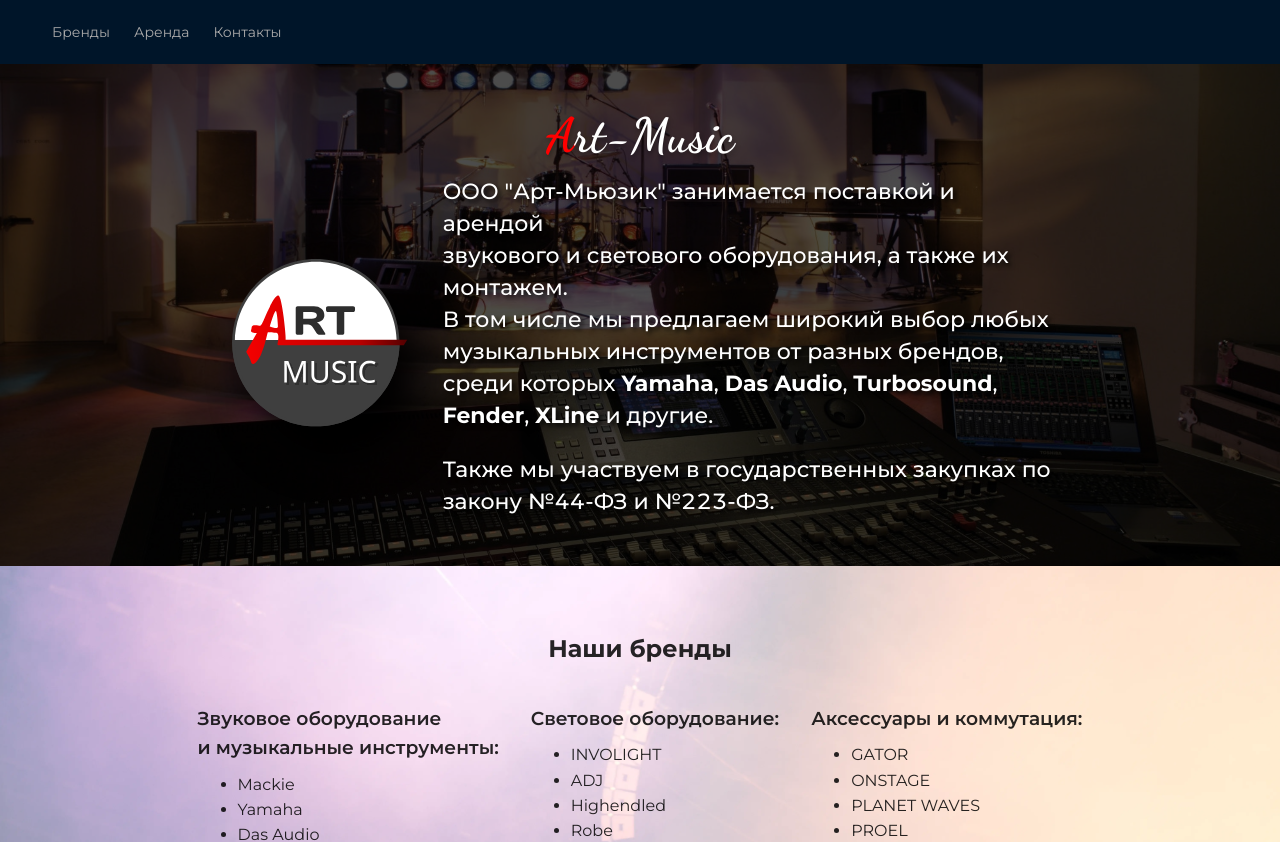
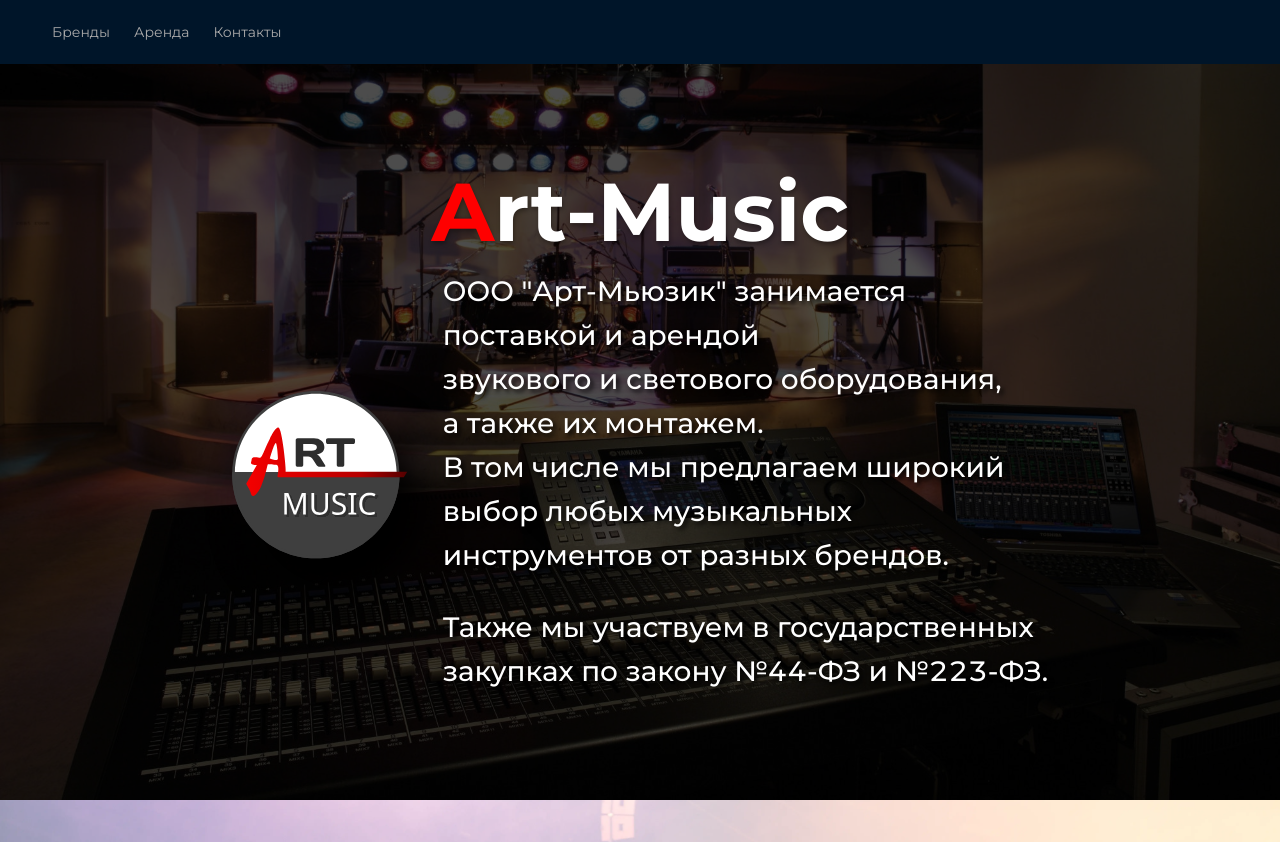
Before and after one commit to vladcyb/art-music, a React (Create React App) app: page / in a window 1280 px wide. Shown: the top 842 px of the page. Built offline with nearby package versions, Linux system fonts and the light colour scheme; a web font is replaced by a local one.

Commit message:
new version

```diff
--- a/src/index.scss
+++ b/src/index.scss
@@ -50,12 +50,8 @@
   background-image: url("./assets/i/lights.webp");
   background-size: cover;
   background-attachment: fixed;
-}
-
-body,
-.ant-card {
   font-family: 'Montserrat', sans-serif;
-  font-size: 16px;
+  font-size: 18px;
 }
 
 h2 {
--- a/src/pages/Info/Info.scss
+++ b/src/pages/Info/Info.scss
@@ -1,13 +1,13 @@
 @use '../../assets/scss/vars' as *;
 
 .info {
-  font-size: 22px;
+  font-size: 28px;
   text-shadow: 3px 3px 4px rgba(0, 0, 0, 0.8);
+  min-height: calc(100vh - var(--header-height));
 
   &__title {
     text-align: center;
-    font-family: 'Dancing Script', serif;
-    font-size: 48px;
+    font-size: 82px;
     position: relative;
     line-height: 100%;
     margin: 0;
@@ -23,11 +23,11 @@
 
   &__wrapper {
     position: relative;
-    padding: 48px 0;
+    //padding: 98px 0;
   }
 
   &__content {
-    line-height: 32px;
+    //line-height: 32px;
 
     p:last-child {
       margin: 0;
@@ -40,13 +40,18 @@
 
   &__logo {
     width: 100%;
-    max-width: 200px;
+    //max-width: 200px;
     filter: drop-shadow(20px 30px 20px rgba(0, 0, 0, 1));
   }
 
   &__content-wrapper {
     color: white;
     font-weight: 500;
+    //min-height: 100vh;
+    min-height: calc(100vh - var(--header-height));
+    display: flex;
+    flex-direction: column;
+    justify-content: center;
 
     &::before {
       content: "";
--- a/src/pages/Info/Info.tsx
+++ b/src/pages/Info/Info.tsx
@@ -25,13 +25,7 @@
               ООО &quot;Арт-Мьюзик&quot; занимается поставкой и арендой<br />
               звукового и светового оборудования, а&nbsp;также их монтажем.<br />
               В том числе  мы предлагаем широкий выбор любых музыкальных инструментов
-              от&nbsp;разных брендов, среди которых{' '}
-              <b>Yamaha</b>,{' '}
-              <b>Das&nbsp;Audio</b>,{' '}
-              <b>Turbosound</b>,{' '}
-              <b>Fender</b>,{' '}
-              <b>XLine</b>{' '}
-              и&nbsp;другие.
+              от&nbsp;разных брендов.
             </p>
             <p>
               Также мы участвуем в государственных закупках по закону №44-ФЗ
```
